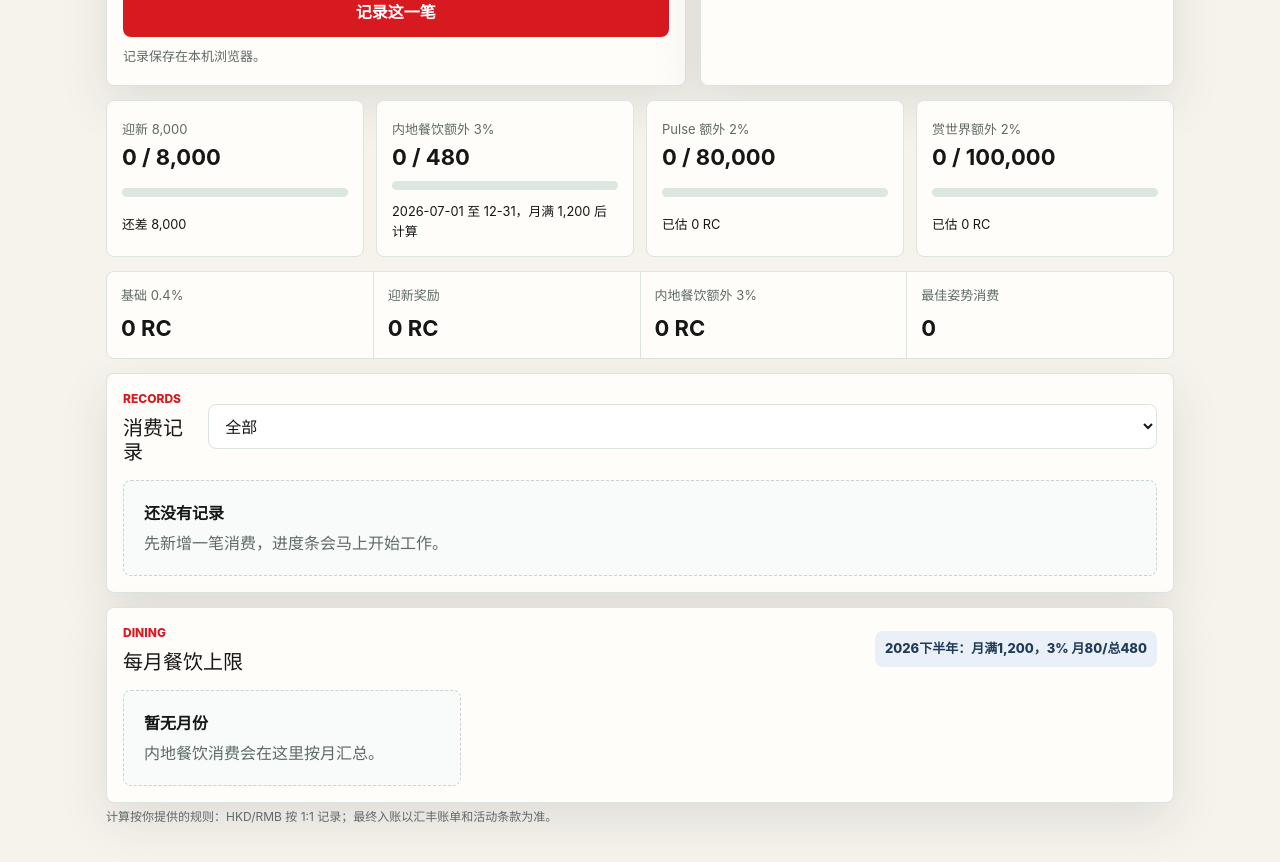
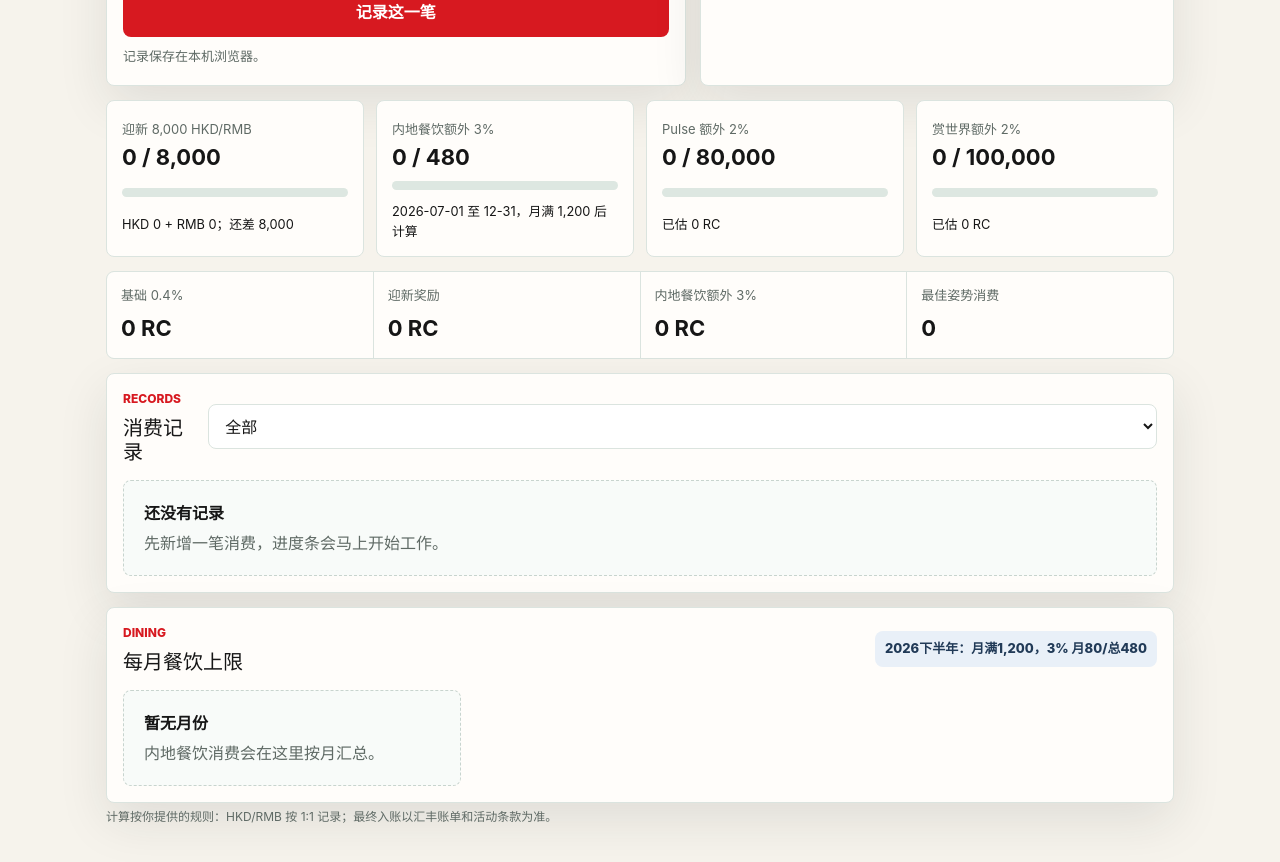
Before and after one commit to KEJIN1106/hsbc-pulse-rc-tracker, a Next.js app: page / in a window 1280 px wide. Shown: the part 1040-1902 px from the top of the page. Built offline with nearby package versions, Linux system fonts and the light colour scheme.

Commit message:
Show welcome spend progress by currency

```diff
--- a/app/page.tsx
+++ b/app/page.tsx
@@ -198,9 +198,18 @@ function analyzeRewards(transactions: Transaction[], settings: Settings) {
 
   const totalSpend = sorted.reduce((sum, transaction) => sum + transaction.amount, 0);
   const baseReward = totalSpend * BASE_RATE;
-  const welcomeSpend = sorted
-    .filter((transaction) => isWithinWelcomeWindow(transaction.date, settings.openDate))
-    .reduce((sum, transaction) => sum + transaction.amount, 0);
+  const welcomeTransactions = sorted.filter((transaction) =>
+    isWithinWelcomeWindow(transaction.date, settings.openDate),
+  );
+  const welcomeSpendByCurrency = {
+    HKD: welcomeTransactions
+      .filter((transaction) => transaction.currency === "HKD")
+      .reduce((sum, transaction) => sum + transaction.amount, 0),
+    RMB: welcomeTransactions
+      .filter((transaction) => transaction.currency === "RMB")
+      .reduce((sum, transaction) => sum + transaction.amount, 0),
+  };
+  const welcomeSpend = welcomeSpendByCurrency.HKD + welcomeSpendByCurrency.RMB;
   const welcomeReached = welcomeSpend >= 8000;
   const welcomeBonus = welcomeReached ? 1800 : 0;
 
@@ -254,6 +263,7 @@ function analyzeRewards(transactions: Transaction[], settings: Settings) {
   return {
     baseReward,
     welcomeSpend,
+    welcomeSpendByCurrency,
     welcomeReached,
     welcomeBonus,
     redHotSpend: redHot.used,
@@ -1029,13 +1039,17 @@ export default function Home() {
 
         <section className="progress-grid" aria-label="返现进度">
           <ProgressCard
-            label="迎新 8,000"
+            label="迎新 8,000 HKD/RMB"
             value={analysis.welcomeSpend}
             max={8000}
             detail={
               analysis.welcomeReached
-                ? "已达标，预计 1,800 RC"
-                : `还差 ${formatAmount(Math.max(8000 - analysis.welcomeSpend, 0))}`
+                ? `已达标，HKD ${formatAmount(analysis.welcomeSpendByCurrency.HKD)} + RMB ${formatAmount(
+                    analysis.welcomeSpendByCurrency.RMB,
+                  )}`
+                : `HKD ${formatAmount(analysis.welcomeSpendByCurrency.HKD)} + RMB ${formatAmount(
+                    analysis.welcomeSpendByCurrency.RMB,
+                  )}；还差 ${formatAmount(Math.max(8000 - analysis.welcomeSpend, 0))}`
             }
             tone="green"
           />
```
Also changed, not shown: 2 other files (tests, documents, lock files or other folders).
